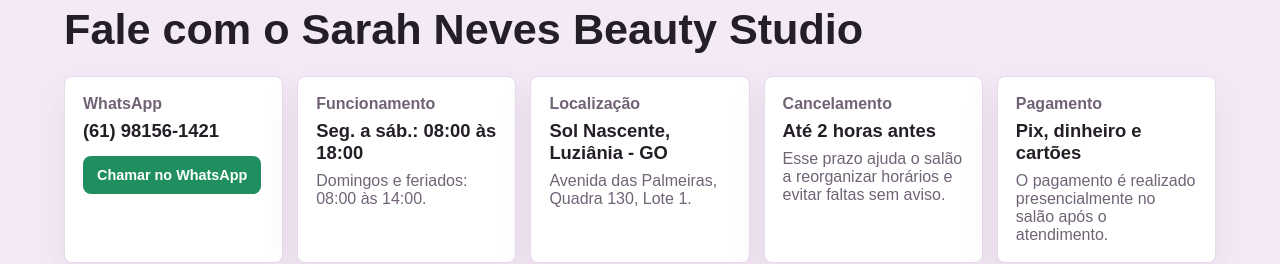
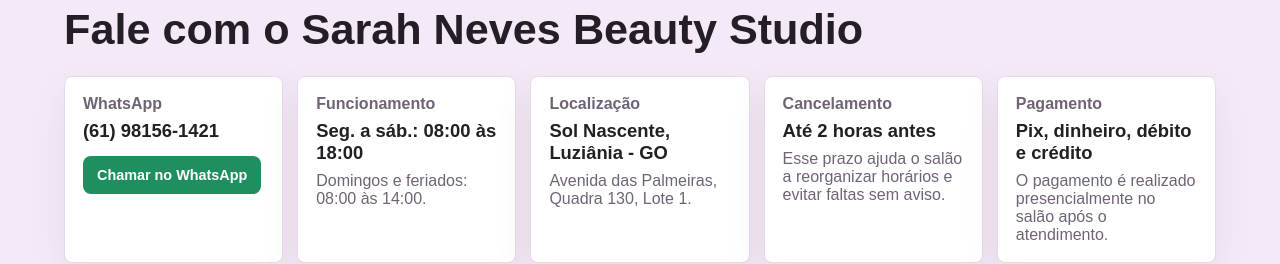
Before and after one commit to csantos18/agenda-sn-beauty, a website: page index.html in a window 1280 px wide. Shown: the part 3237-3501 px from the top of the page. Drawn offline with Linux system fonts and the light colour scheme; no server answers.

Commit message:
Clarify payment methods

```diff
--- a/index.html
+++ b/index.html
@@ -227,7 +227,7 @@
           </article>
           <article>
             <span>Pagamento</span>
-            <strong>Pix, dinheiro e cartões</strong>
+            <strong>Pix, dinheiro, débito e crédito</strong>
             <p>O pagamento é realizado presencialmente no salão após o atendimento.</p>
           </article>
         </div>
```
